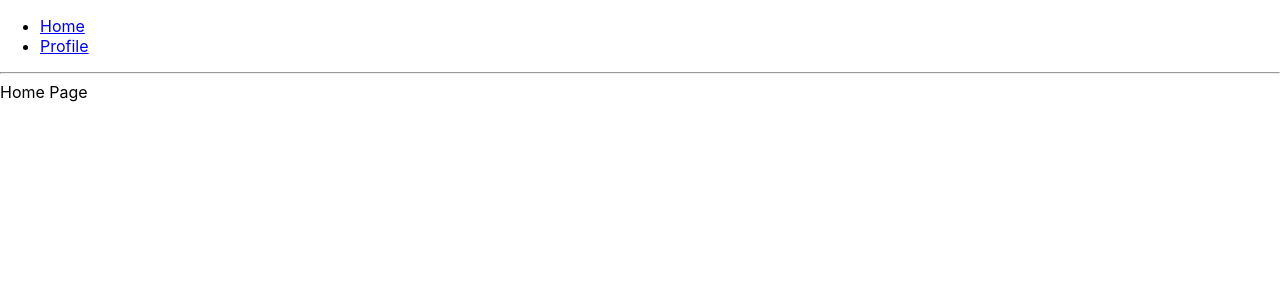
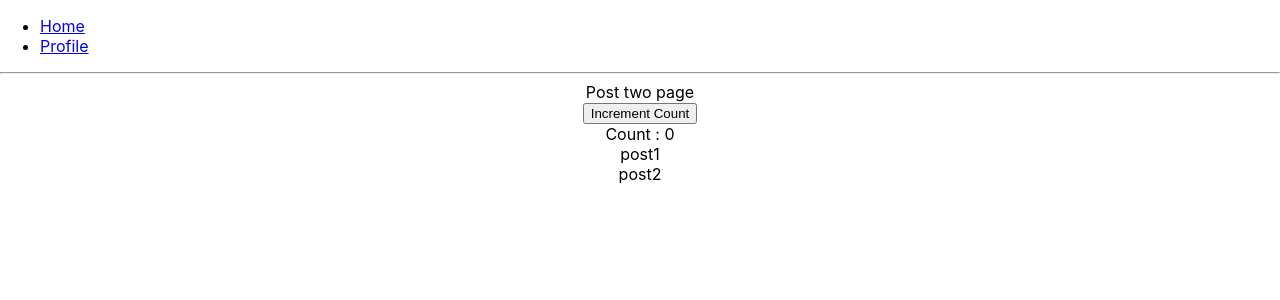
Before and after one commit to Vijay-shankar-08/React-Practice, a React (Create React App) app: page /posttwo in a window 1280 px wide. Shown: the top 300 px of the page. Built offline with nearby package versions, Linux system fonts and the light colour scheme.

Commit message:
updated selectors

```diff
--- a/src/App.js
+++ b/src/App.js
@@ -37,6 +37,7 @@ import CakeContainer from './components/CakeContainer';
 import IceCreamContainer from './components/iceCreamContainer';
 import ItemContainer from './components/ItemContainer'
 import Post from './components/Post'
+import PostTwo from './components/PostTwo'
 import Badminton from './components/Badminton'
 
 
@@ -163,6 +164,9 @@ class App extends Component {
             <Route  path='/post'>
               <Post />
             </Route>
+            <Route  exact path='/posttwo'>
+              <PostTwo />
+            </Route>
 
             <Route  path='/'>
               <Home />
--- a/src/components/Post.js
+++ b/src/components/Post.js
@@ -1,7 +1,14 @@
+import { useState } from 'react'
 import { connect } from 'react-redux';
 import  { incrementCount }  from '../actions/PostActions'
 import { getActivePosts } from '../selectors/PostSelector'
+import SinglePost from './SinglePost';
 function Post(props) {
+    const[postId,setPostId]= useState('')
+
+    function onPostClick(id){
+        setPostId(id);
+    }
     return (
         <div><center>
             <h2>Posts List</h2>
@@ -12,9 +19,17 @@ function Post(props) {
             <div>
                 {props.posts.map((post) => (
                     <div
-                        key={post.title}>{post.title}
+                        key={post.id} onClick={()=> onPostClick(post.id)}>{post.title}
                     </div>
                 ))}
+            </div>
+
+            <div>
+                {postId && (<div>
+                    <SinglePost id='1' />
+                    <SinglePost id='2' />
+                </div>
+                )}
             </div>
             </center>
         </div>
--- /dev/null
+++ b/src/components/PostTwo.js
@@ -0,0 +1,59 @@
+
+import { useState } from 'react'
+import PostTwoChild from './PostTwoChild'
+import { useDispatch, useSelector } from "react-redux"
+import  { incrementCount }  from '../actions/PostActions'
+import { getActivePosts } from "../selectors/PostSelector"
+
+function PostTwo() {
+    const posts = useSelector(state => getActivePosts(state))
+    const count = useSelector(state =>state.count)
+    const dispatch = useDispatch()
+    const[postId,setPostId]= useState('')
+
+    function onPostClick(id){
+        setPostId(id);
+    }
+
+    return (
+        <div>
+            <center>
+                <div>Post two page</div>
+                <button onClick={()=> dispatch(incrementCount())}>Increment Count </button>
+                <div> Count : {count}</div>
+                <div>
+                    {posts.map((post)=>{
+                        return(
+                            <div
+                            key={post.id} onClick={()=> onPostClick(post.id)}>{post.title}
+                            </div>
+                        )
+
+                    })}
+                </div>
+            </center>
+            <div>
+                {postId &&
+                <div>
+                    <PostTwoChild  id ={postId}/>
+                    {/* <PostTwoChild  id ='2'/> */}
+                </div>}
+            </div>
+
+        </div>
+    )
+}
+
+// const getActivePosts = (posts,filter)=>{
+//     console.log('triggered 1st one')
+//     switch(filter){
+//         case 'SHOW_ACTIVE':
+//             return posts.filter((post)=> post.isActive)
+//         case 'SHOW_INACTIVE':
+//             return  posts.filter((post)=> !post.isActive)
+//         default:
+//             return posts
+//     };
+// }
+
+export default PostTwo
--- /dev/null
+++ b/src/components/PostTwoChild.js
@@ -0,0 +1,29 @@
+import React from 'react'
+import { useSelector } from 'react-redux'
+import { getPost } from '../selectors/PostSelector'
+
+function PostTwoChild(props) {
+    const post = useSelector(state => getPost(state,props))
+    return (
+        <div>
+            <center>
+                <h1>Post two child</h1>
+                <div>Id:{post.id}</div>
+            <div>Titile:{post.title}</div>
+            </center>
+
+        </div>
+    )
+}
+
+
+// const makeStateToProps = () =>{
+//     const getPostDetails = getPost();
+//     return (state,props) => {
+//         return {
+//             post:getPostDetails(state,props)
+//         }
+//     }
+// }
+
+export default PostTwoChild
--- /dev/null
+++ b/src/components/SinglePost.js
@@ -0,0 +1,34 @@
+import React from 'react'
+import { connect } from 'react-redux'
+import { getPost } from '../selectors/PostSelector'
+
+function SinglePost(props) {
+    return (
+        <div>
+            <h1>single post page</h1>
+            <div>Id:{props.post.id}</div>
+            <div>Titile:{props.post.title}</div>
+        </div>
+    )
+}
+
+
+const makeStateToProps = () =>{
+    const getPostDetails = getPost();
+    return (state,props) => {
+        return {
+            post:getPostDetails(state,props)
+        }
+    }
+}
+
+
+// const mapStateToProps = (state,props) =>{
+//     // console.log("triggered")
+//     return {
+//         post:getPost(state,props)
+//     }
+// }
+
+
+export default connect(makeStateToProps)(SinglePost)
--- a/src/reducers/PostsReducer.js
+++ b/src/reducers/PostsReducer.js
@@ -2,10 +2,10 @@ import { INCREMENT_COUNT } from "../actions/PostActions"
 
 const InitialState = {
     posts:[
-        {title:'post1', isActive:true},
-        {title:'post2', isActive:true},
-        {title:'post3', isActive:false},
-        {title:'post4', isActive:false},
+        { id: 1,title:'post1', isActive:true},
+        { id: 2,title:'post2', isActive:true},
+        { id: 3,title:'post3', isActive:false},
+        { id: 4,title:'post4', isActive:false},
     ],
     filter: 'SHOW_ACTIVE',
     count: 0,
--- a/src/selectors/PostSelector.js
+++ b/src/selectors/PostSelector.js
@@ -1,13 +1,26 @@
-import { createSelector} from "reselect";
+import { createSelector } from "reselect";
 
 export const getPosts = (state) => state.posts;
 export const getFilter = (state)=> state.filter;
+export const getCount = (state)=> state.count;
+export const getPostById = (state,props)=>
+    state.posts.find((post)=> post.id == props.id);
 
+export const getPost = () =>{
+    createSelector([getPostById],(post) =>{
+    console.log("post by id triggerd")
+    return post;
+})}
+
+// export const getPost = createSelector([getPostById],(post) =>{
+//     console.log("post by id triggerd")
+//     return post;
+// })
 
 export const getActivePosts = createSelector(
     [getPosts,getFilter],
     (posts,filter)=>{
-        console.log('triggered')
+        // console.log('triggered 1st one')
         switch(filter){
             case 'SHOW_ACTIVE':
                 return posts.filter((post)=> post.isActive)
```
